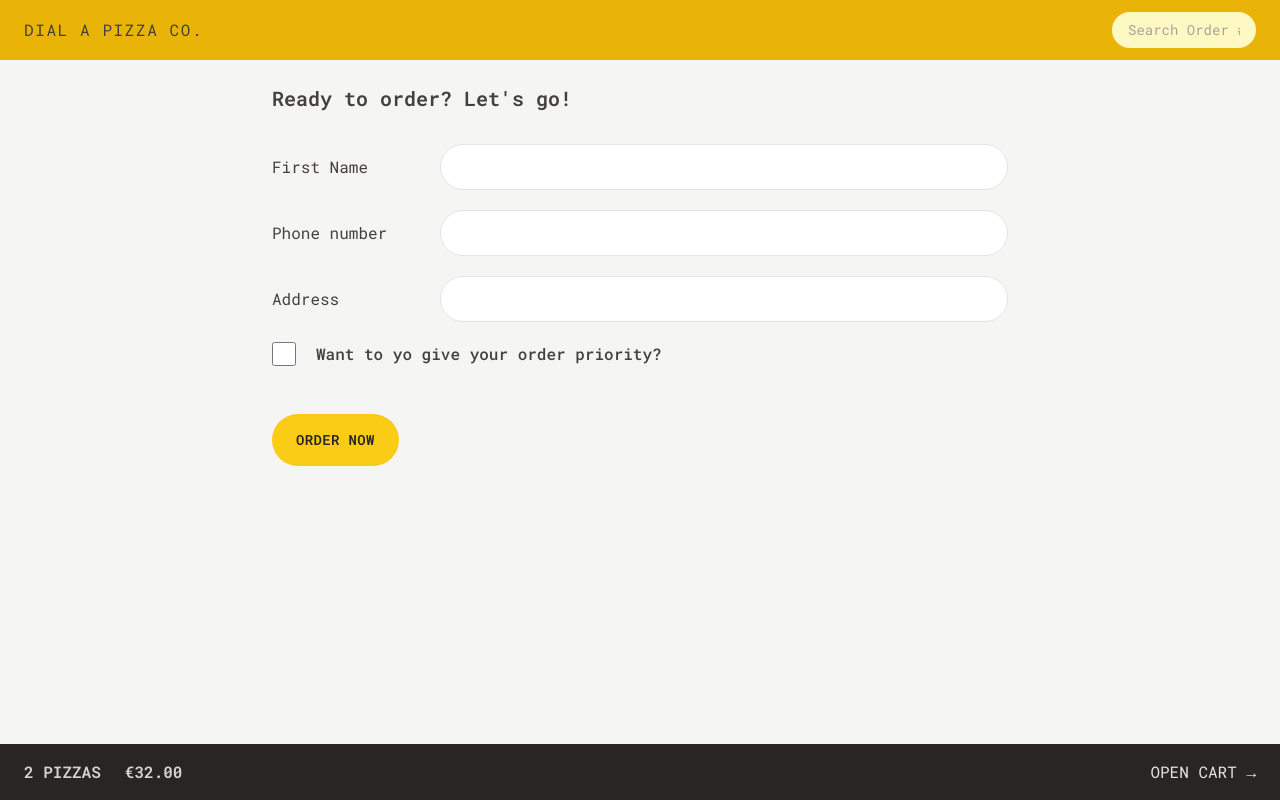
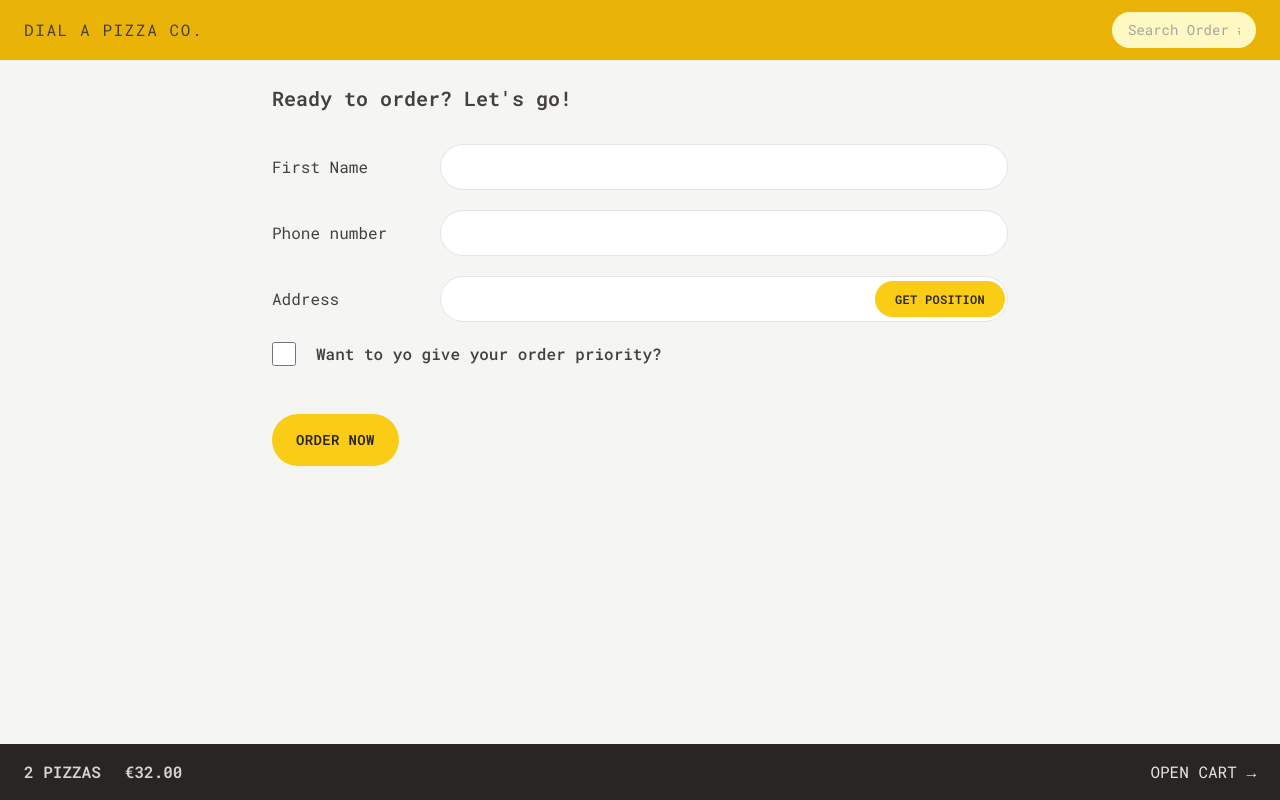
Before and after one commit to mcwachira/dail-a-pizza, a React (Vite) app: page /order/new in a window 1280 px wide. Built offline with nearby package versions, Linux system fonts and the light colour scheme.

Commit message:
enabled the user to add his/her address via geolocation

```diff
--- a/src/features/order/CreateOrder.tsx
+++ b/src/features/order/CreateOrder.tsx
@@ -2,8 +2,9 @@ import { useState } from "react";
 import {Form, redirect, useActionData, useNavigation} from "react-router-dom";
 import {createOrder} from "../services/apiRestaurant.ts";
 import Button from "../ui/Button.tsx";
-import {useSelector} from "react-redux";
+import {useDispatch, useSelector} from "react-redux";
 import {getCart, clearCart, getTotalCartPrice} from '../../redux/cart/cartSlice'
+import {fetchAddress} from '../../redux/user/userSlice'
 import EmptyCart from "../cart/EmptyCart";
 import store from '../../redux/store'
 // https://uibakery.io/regex-library/phone-number
@@ -39,13 +40,15 @@ const fakeCart = [
 function CreateOrder() {
 
   const navigation = useNavigation()
+  const dispatch = useDispatch()
   const isSubmitting = navigation.state ==='submitting'
-  const  {username} = useSelector((state) => state.user)
+  const  {username, status:addressStatus, position, address, error:errorAddress} = useSelector((state) => state.user)
   const [withPriority, setWithPriority] = useState(false);
 
   const totalCartPrice= useSelector(getTotalCartPrice);
   const priorityPrice = withPriority? totalCartPrice * 0.2 :0
 
+  const isLoadingAddress = addressStatus === 'loading'
 
   //form errors
 
@@ -75,13 +78,36 @@ function CreateOrder() {
 
         </div>
 
-        <div className='mb-5   flex gap-2 flex-col sm:flex-row sm:items-center '>
+        <div className='mb-5  relative flex gap-2 flex-col sm:flex-row sm:items-center '>
           <label className='sm:basis-40'>Address</label>
           <div className='grow'>
             <input
                 className='input w-full'
-                type="text" name="address" required />
+                type="text" name="address"
+                required
+                disabled={isLoadingAddress}
+            defaultValue={address}
+            />
+
+            {addressStatus === 'error' && (
+             <p className=' bg-red-100 mt-2 tx-xs text-red-700 p-2 rounded-md '>{errorAddress}</p>
+            )}
           </div>
+
+
+          {!position.latitude && !position.longitude &&
+          (<span className='absolute right-[3px] top-[3px]  sm:right-[5px sm:top-[5px] z-50 '>
+
+            <Button        disabled={isLoadingAddress}  type='small' onClick={(e) => {
+
+              e.preventDefault()
+              dispatch(fetchAddress())
+            } }>
+              Get Position
+            </Button>
+
+          </span>)
+          }
         </div>
 
         <div className='mb-12 flex gap-5 items-center'>
@@ -99,7 +125,8 @@ function CreateOrder() {
         <div>
 
           <input type='hidden' name='cart' value={JSON.stringify(cart)}/>
-          <Button type='primary' disabled={isSubmitting}>{isSubmitting ? 'Placing order ....' : 'Order Now'}</Button>
+          <input type='hidden' name='position' value={ position.latitude && position.longitude ?`${position.latitude},${position.longitude}`: ''}/>
+          <Button type='primary' disabled={isSubmitting || isLoadingAddress}>{isSubmitting ? 'Placing order ....' : 'Order Now'}</Button>
         </div>
       </Form>
     </div>
--- a/src/redux/user/userSlice.js
+++ b/src/redux/user/userSlice.js
@@ -54,13 +54,13 @@ const userSlice = createSlice({
       .addCase(fetchAddress.fulfilled, (state, action) => {
         state.position = action.payload.position;
         state.address = action.payload.address;
-        state.address = 'idle';
+        state.status = 'idle';
 
       })
 
       .addCase(fetchAddress.rejected, (state, action) => {
         state.status = 'error';
-            state.error = action.error.message
+            state.error = 'There was a problem getting your address please fill in the field'
 
       })
 })
```
